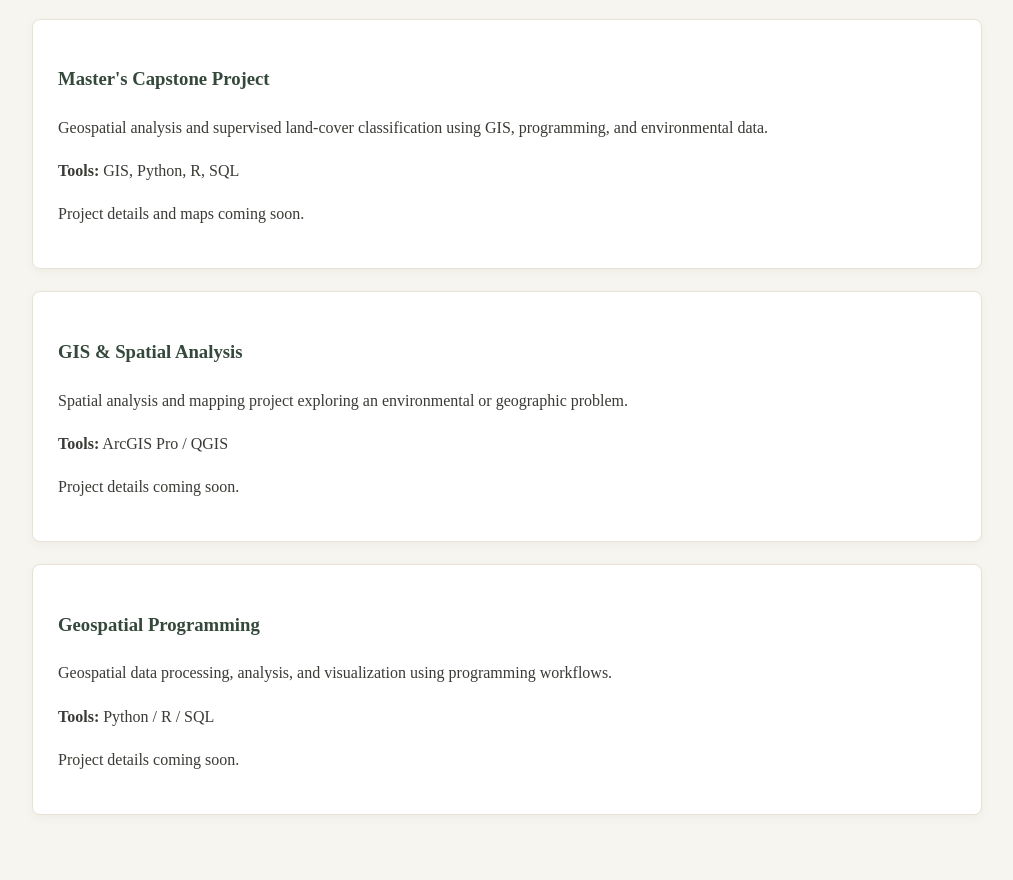
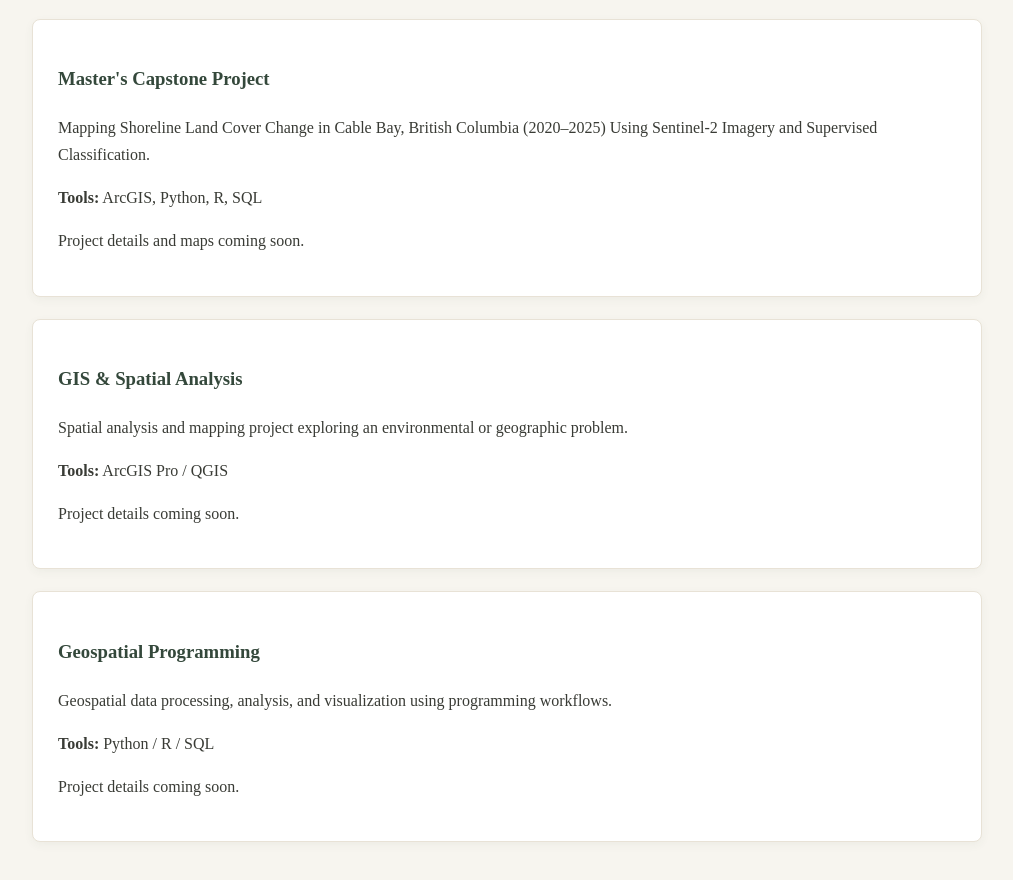
Before and after one commit to gracelush3/gracelush3.github.io, a plain HTML site: page index.html in a window 1280 px wide. Shown: the part 1394-2274 px from the top of the page, without its empty margins (133-1146 px from the left). Drawn offline with Linux system fonts and the light colour scheme.

Commit message:
Update project description and tools in index.html

```diff
--- a/index.html
+++ b/index.html
@@ -197,12 +197,13 @@
             <h3>Master's Capstone Project</h3>
 
             <p>
-                Geospatial analysis and supervised land-cover
-                classification using GIS, programming, and
-                environmental data.
+                Mapping Shoreline Land Cover Change in
+                Cable Bay, British Columbia (2020–2025)
+                Using Sentinel-2 Imagery and Supervised
+                Classification.
             </p>
 
-            <p><strong>Tools:</strong> GIS, Python, R, SQL</p>
+            <p><strong>Tools:</strong> ArcGIS, Python, R, SQL</p>
 
             <p>Project details and maps coming soon.</p>
 
```
